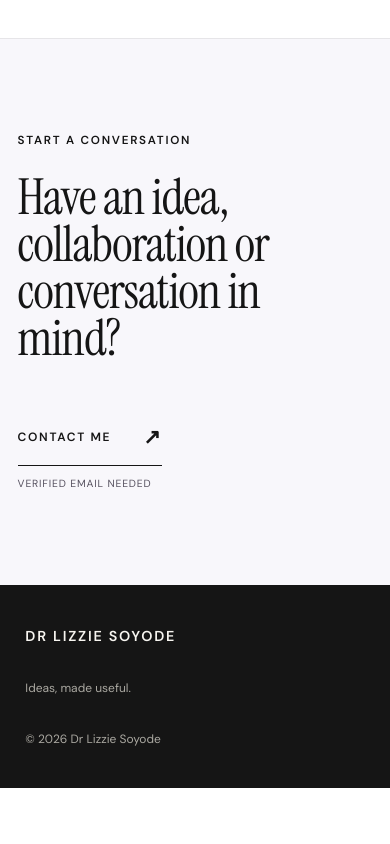
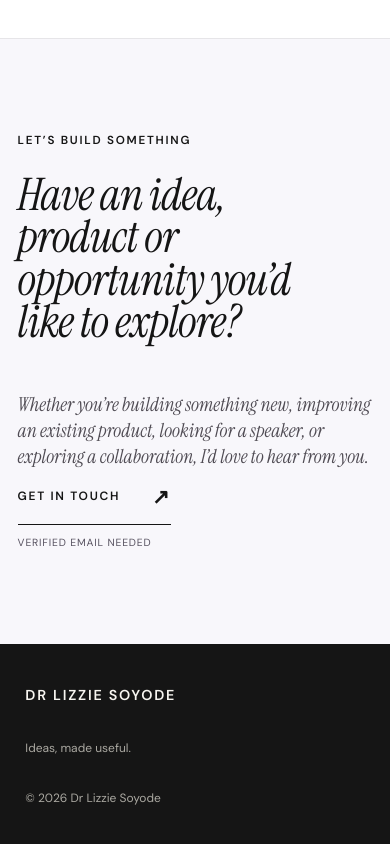
Before and after one commit to drlizlondon/lizzie-profile, a website built with Vite: page index.html in a window 390 px wide. Shown: the part 5075-5919 px from the top of the page. Before the commit the page ends 5863 px from the top, so only its background shows below. Built offline with nearby package versions, Linux system fonts and the light colour scheme.

Commit message:
copy: refine closing collaboration invitation

```diff
--- a/index.html
+++ b/index.html
@@ -94,11 +94,14 @@
       </section>
 
       <section class="contact-section" id="contact" aria-labelledby="contact-title">
-        <p class="eyebrow reveal">Start a conversation</p>
+        <p class="eyebrow reveal">Let’s build something</p>
         <div class="contact-inner reveal">
-          <h2 id="contact-title">Have an idea, collaboration or conversation in mind?</h2>
+          <div class="contact-copy">
+            <h2 id="contact-title"><em>Have an idea, product or opportunity you’d like to explore?</em></h2>
+            <p class="contact-description"><em>Whether you’re building something new, improving an existing product, looking for a speaker, or exploring a collaboration, I’d love to hear from you.</em></p>
+          </div>
           <!-- CONTENT PLACEHOLDER: replace with Dr Lizzie Soyode's verified contact address. -->
-          <div class="contact-action"><a class="contact-link" href="mailto:placeholder@example.com" aria-label="Contact me (verified email address needed)">Contact me <span aria-hidden="true">↗</span></a><small>Verified email needed</small></div>
+          <div class="contact-action"><a class="contact-link" href="mailto:placeholder@example.com" aria-label="Get in touch (verified email address needed)">Get in touch <span aria-hidden="true">↗</span></a><small>Verified email needed</small></div>
         </div>
       </section>
     </main>
--- a/styles.css
+++ b/styles.css
@@ -110,3 +110,11 @@ body{background:#fff}
 .image-card img{z-index:0}
 .image-card::after{z-index:1}
 .image-card span,.image-card p,.image-card b{position:relative;z-index:2}
+
+/* Closing invitation. */
+.contact-copy{max-width:58rem}
+.contact-copy h2{font-size:clamp(2.8rem,4.2vw,5rem);max-width:15ch}
+.contact-copy h2 em{font-weight:400}
+.contact-description{max-width:48rem;margin:2rem 0 0;font-family:var(--serif);font-size:clamp(1.25rem,1.8vw,1.7rem);line-height:1.35;color:#4f4b53}
+.contact-description em{font-weight:400}
+@media(max-width:820px){.contact-copy h2{font-size:clamp(2.8rem,9vw,3.8rem)}.contact-description{font-size:1.2rem}.contact-inner{align-items:flex-start}}
```
